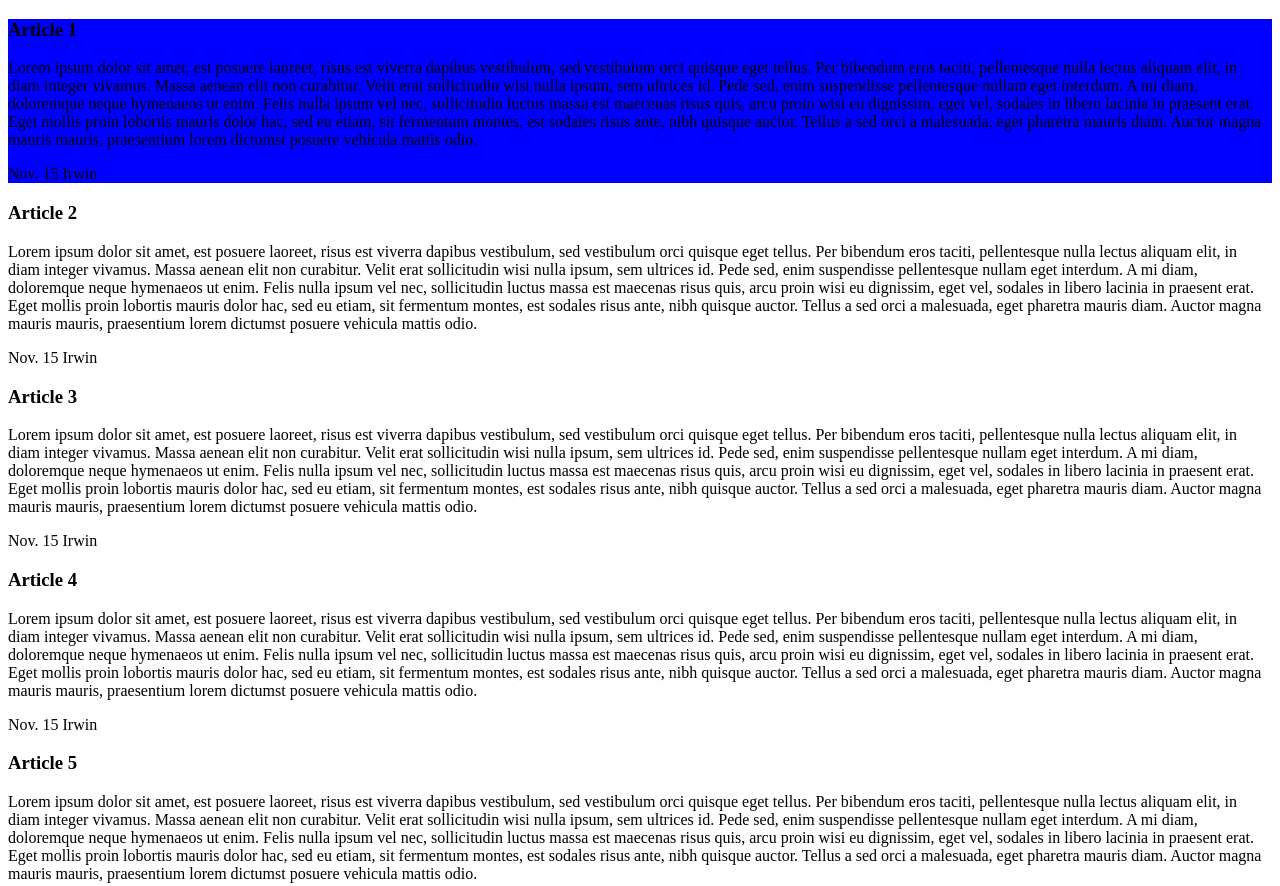
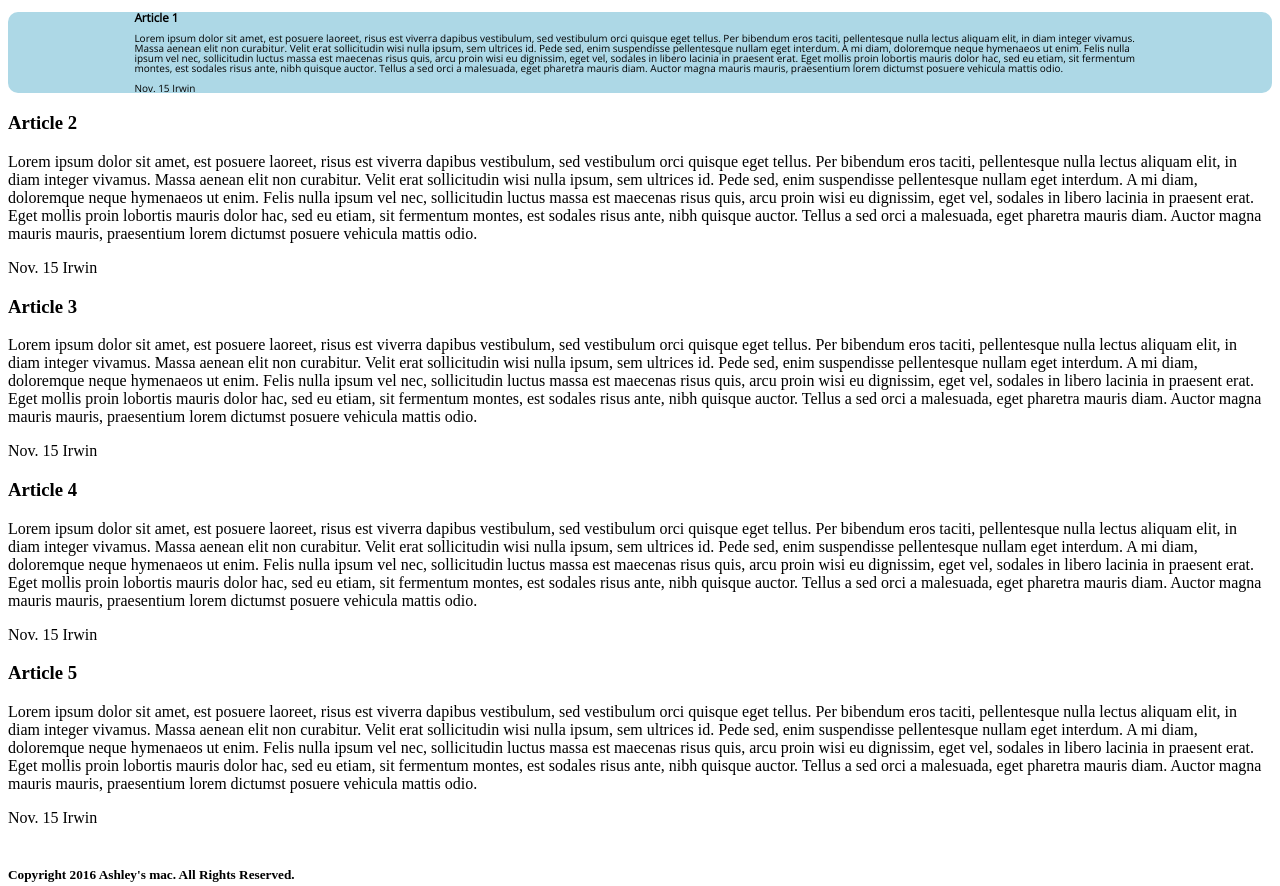
Before and after one commit to ashleyirwin3/Blog-Page-Styling, a plain HTML site: page blogstyling/index.html in a window 1280 px wide. Shown: the top 886 px of the page. Drawn offline with nearby package versions, Linux system fonts and the light colour scheme.

Commit message:
finished article 1

```diff
--- a/blogstyling/articles.css
+++ b/blogstyling/articles.css
@@ -1,4 +1,10 @@
 
 #foo {
-	background-color: blue;
+	background-color: lightblue;
+	font-family: "Open Sans", serif;
+	font-size: 10px;
+	line-height: 1em;
+	padding-left: 10%;
+	padding-right: 10%;
+	border-radius: 10px;
 }
```
